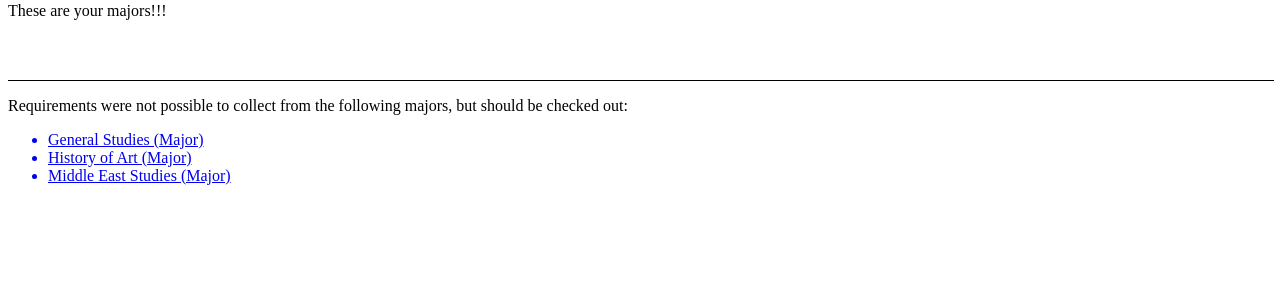
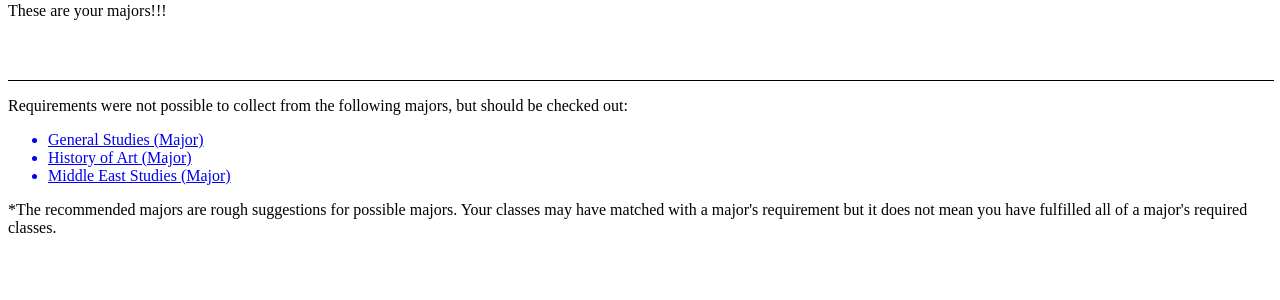
Before and after one commit to cocheae/Changing-Paths, a Flask app: template templates/majors.html in a window 1280 px wide. Shown: the part 198-498 px from the top of the page. Run offline with Flask 2, Linux system fonts and the light colour scheme; the template is opened without the code that fills it, so the values that code supplies are empty.

Commit message:
added banner for not all class requirements are filled in html

```diff
--- a/templates/website.html
+++ b/templates/website.html
@@ -26,9 +26,9 @@
       </form>
       {% endblock%}
     </div>
-
-
-
+    <p> *The recommended majors are rough suggestions for possible majors. Your
+    classes may have matched with a major's requirement but it does not mean
+    you have fulfilled all of a major's required classes. </p>
 
   </body>
 </html>
```
